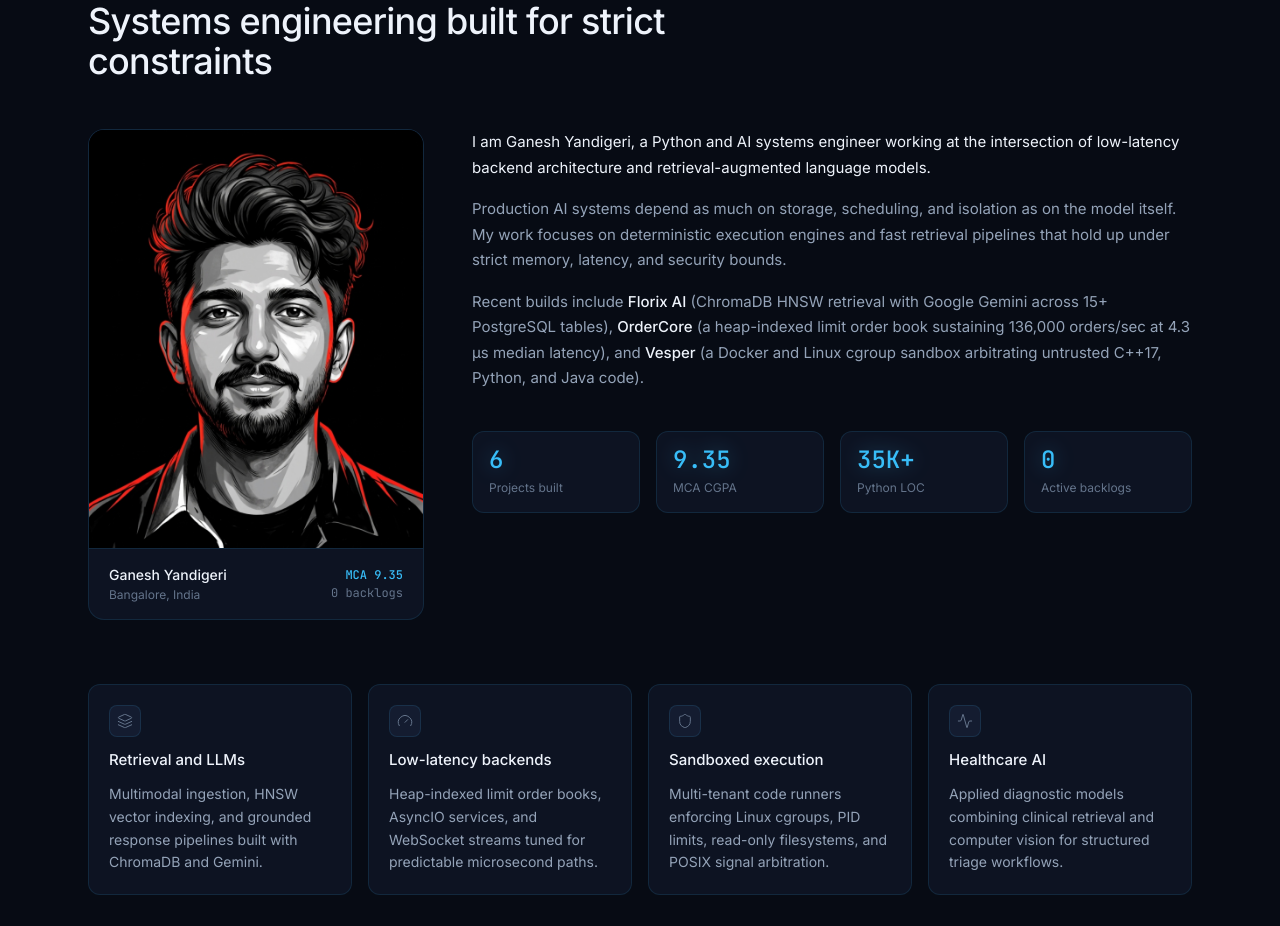
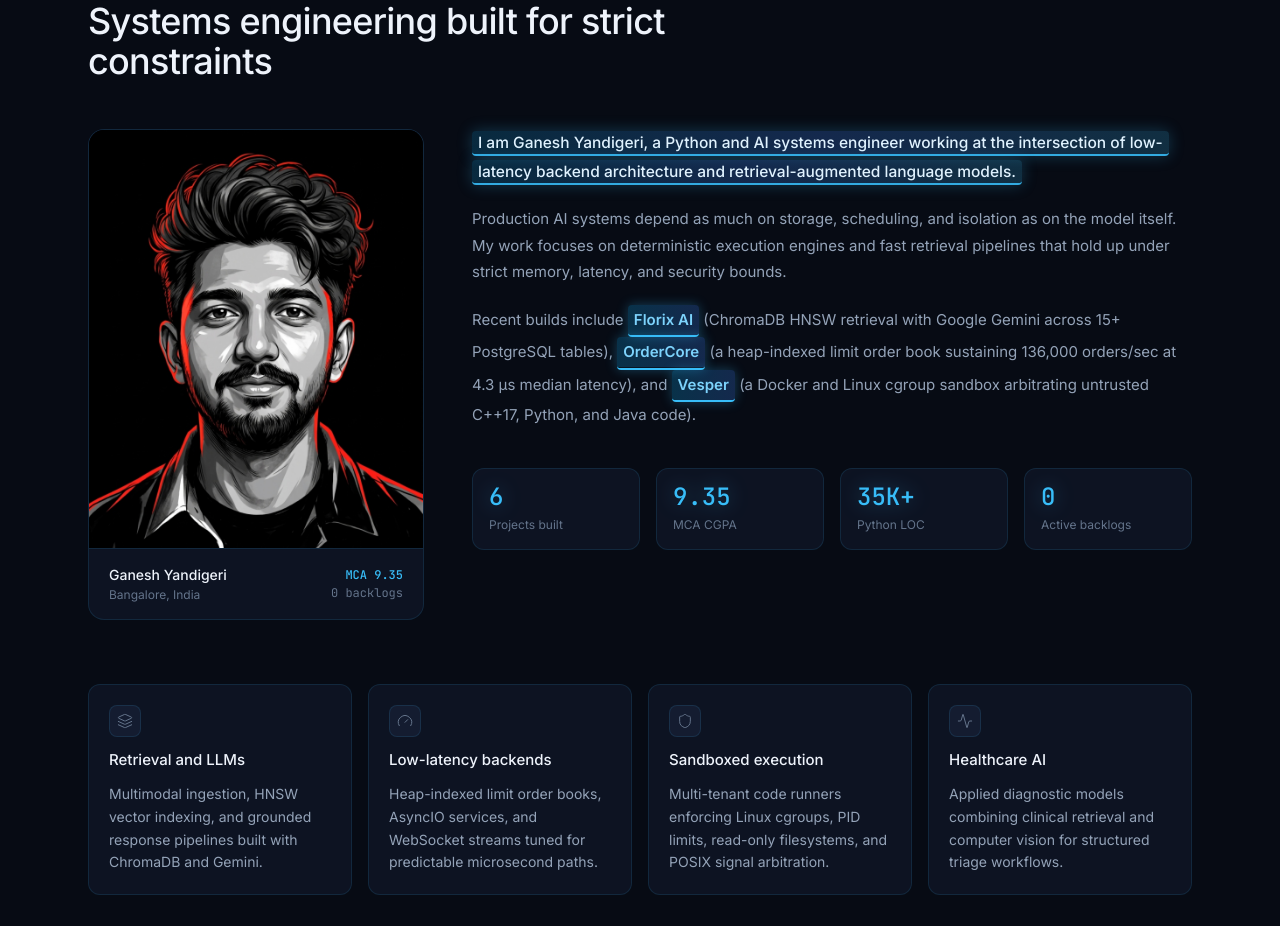
Before and after one commit to Gana-Y/ganesh-portfolio, a Next.js app: page / in a window 1280 px wide. Shown: the part 860-1786 px from the top of the page. Built offline with nearby package versions, Linux system fonts and the light colour scheme.

Commit message:
feat: add scroll-triggered highlighter sweep on bio identity and animated highlights on flagship projects

```diff
--- a/src/components/sections/SpaceAbout.tsx
+++ b/src/components/sections/SpaceAbout.tsx
@@ -91,17 +91,63 @@ export default function SpaceAbout() {
           </div>
 
           <div className="lg:col-span-8 flex flex-col justify-between gap-8">
-            <div className="space-y-4 text-[15px] leading-[1.7] text-secondary">
-              <p className="text-primary">
-                I am Ganesh Yandigeri, a Python and AI systems engineer working at the intersection of low-latency backend architecture and retrieval-augmented language models.
-              </p>
+            <div className="space-y-5 text-[15px] leading-[1.75] text-secondary">
+              {/* Scroll-triggered highlighter sweep on identity sentence */}
+              <motion.p
+                initial={{ opacity: 0.9 }}
+                whileInView={{ opacity: 1 }}
+                viewport={{ once: true, amount: 0.3 }}
+                transition={{ duration: 0.4 }}
+                className="text-primary text-[15.5px]"
+              >
+                <motion.span
+                  initial={{ backgroundSize: '0% 100%' }}
+                  whileInView={{ backgroundSize: '100% 100%' }}
+                  viewport={{ once: true, amount: 0.3 }}
+                  transition={{ duration: 0.75, delay: 0.15, ease: [0.22, 1, 0.36, 1] }}
+                  className="rounded px-1.5 py-0.5 text-sky-100 font-medium border-b-2 border-sky-400/90 shadow-[0_0_15px_rgba(56,189,248,0.25)] bg-gradient-to-r from-sky-500/20 via-blue-500/25 to-sky-400/20 bg-no-repeat [background-position:0_100%] [box-decoration-break:clone] [-webkit-box-decoration-break:clone] inline leading-[1.85]"
+                >
+                  I am Ganesh Yandigeri, a Python and AI systems engineer working at the intersection of low-latency backend architecture and retrieval-augmented language models.
+                </motion.span>
+              </motion.p>
 
               <p>
                 Production AI systems depend as much on storage, scheduling, and isolation as on the model itself. My work focuses on deterministic execution engines and fast retrieval pipelines that hold up under strict memory, latency, and security bounds.
               </p>
 
+              {/* Scroll-triggered highlights on flagship projects */}
               <p>
-                Recent builds include <span className="text-primary font-medium">Florix AI</span> (ChromaDB HNSW retrieval with Google Gemini across 15+ PostgreSQL tables), <span className="text-primary font-medium">OrderCore</span> (a heap-indexed limit order book sustaining 136,000 orders/sec at 4.3 µs median latency), and <span className="text-primary font-medium">Vesper</span> (a Docker and Linux cgroup sandbox arbitrating untrusted C++17, Python, and Java code).
+                Recent builds include{' '}
+                <motion.span
+                  initial={{ backgroundSize: '0% 100%', color: 'inherit' }}
+                  whileInView={{ backgroundSize: '100% 100%', color: '#7dd3fc' }}
+                  viewport={{ once: true, amount: 0.3 }}
+                  transition={{ duration: 0.5, delay: 0.5, ease: EASE }}
+                  className="font-semibold px-1.5 py-0.5 rounded bg-gradient-to-r from-sky-500/25 to-blue-500/25 border-b-2 border-sky-400 shadow-[0_0_12px_rgba(56,189,248,0.3)] bg-no-repeat [background-position:0_100%] inline-block transition-colors"
+                >
+                  Florix AI
+                </motion.span>{' '}
+                (ChromaDB HNSW retrieval with Google Gemini across 15+ PostgreSQL tables),{' '}
+                <motion.span
+                  initial={{ backgroundSize: '0% 100%', color: 'inherit' }}
+                  whileInView={{ backgroundSize: '100% 100%', color: '#7dd3fc' }}
+                  viewport={{ once: true, amount: 0.3 }}
+                  transition={{ duration: 0.5, delay: 0.65, ease: EASE }}
+                  className="font-semibold px-1.5 py-0.5 rounded bg-gradient-to-r from-sky-500/25 to-blue-500/25 border-b-2 border-sky-400 shadow-[0_0_12px_rgba(56,189,248,0.3)] bg-no-repeat [background-position:0_100%] inline-block transition-colors"
+                >
+                  OrderCore
+                </motion.span>{' '}
+                (a heap-indexed limit order book sustaining 136,000 orders/sec at 4.3 µs median latency), and{' '}
+                <motion.span
+                  initial={{ backgroundSize: '0% 100%', color: 'inherit' }}
+                  whileInView={{ backgroundSize: '100% 100%', color: '#7dd3fc' }}
+                  viewport={{ once: true, amount: 0.3 }}
+                  transition={{ duration: 0.5, delay: 0.8, ease: EASE }}
+                  className="font-semibold px-1.5 py-0.5 rounded bg-gradient-to-r from-sky-500/25 to-blue-500/25 border-b-2 border-sky-400 shadow-[0_0_12px_rgba(56,189,248,0.3)] bg-no-repeat [background-position:0_100%] inline-block transition-colors"
+                >
+                  Vesper
+                </motion.span>{' '}
+                (a Docker and Linux cgroup sandbox arbitrating untrusted C++17, Python, and Java code).
               </p>
             </div>
 
```
